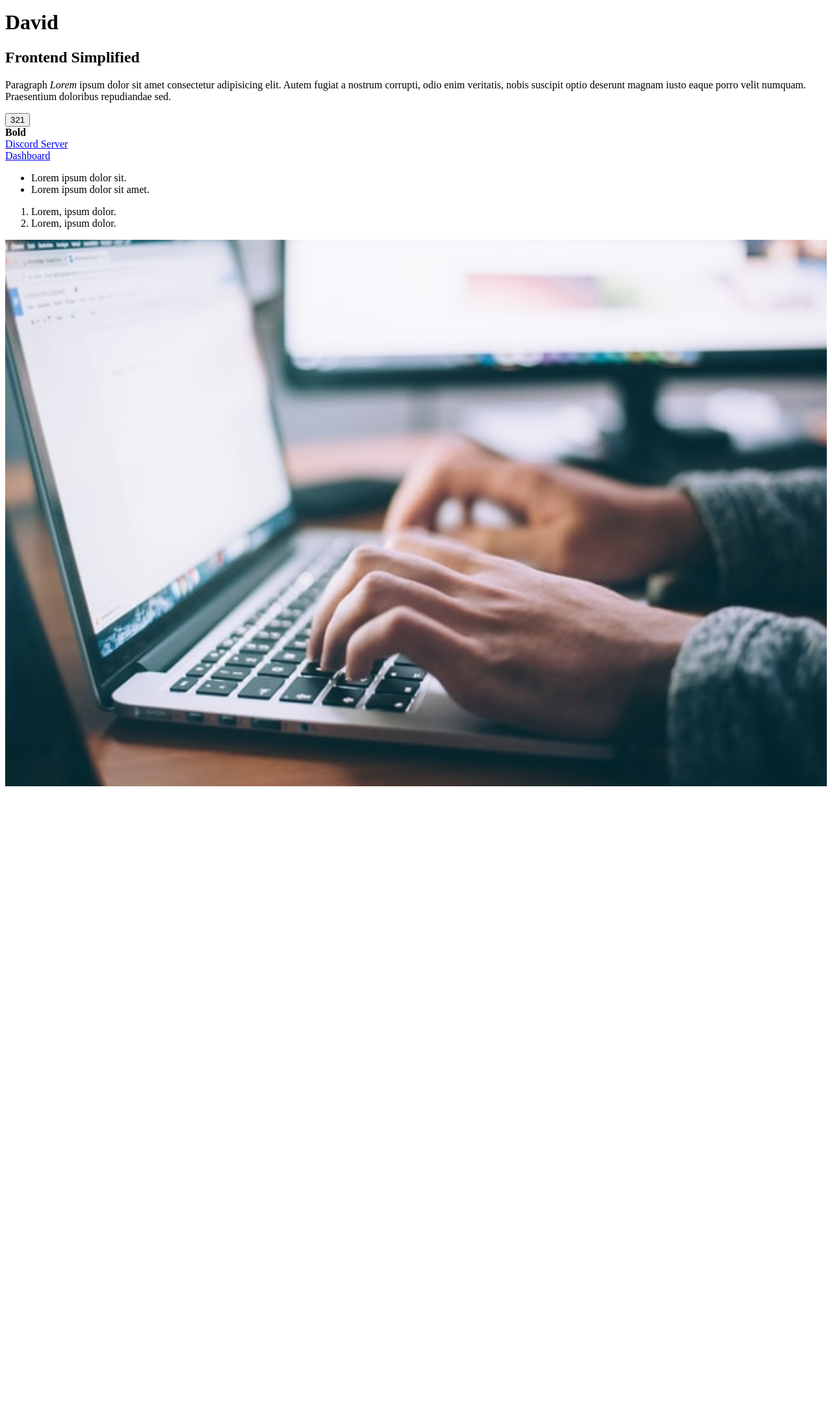
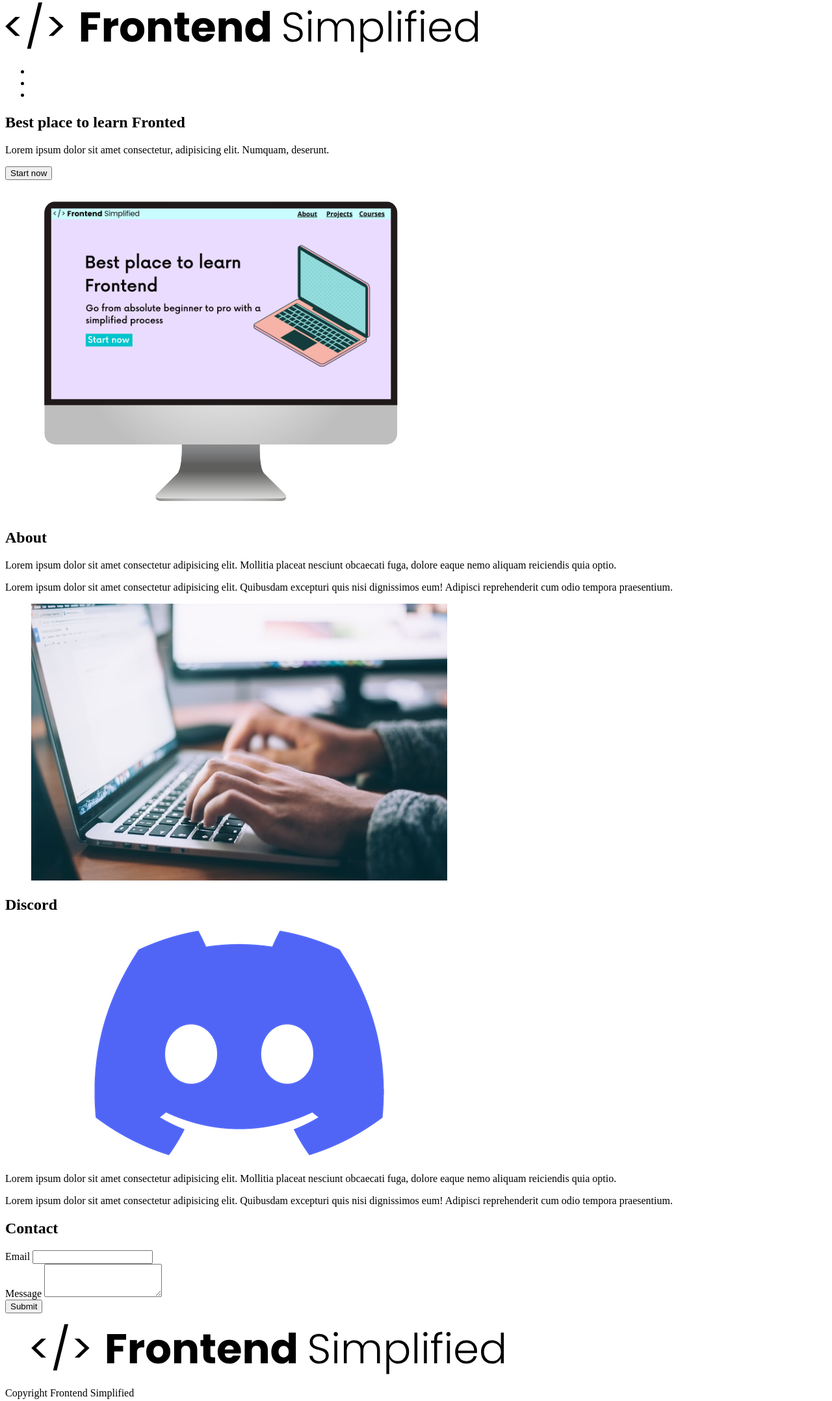
Before and after one commit to param889/param889, a plain HTML site: page index.html in a window 1280 px wide. Shown: the part 5-2161 px from the top of the page at 65% size. Before the commit the page ends 1227 px from the top, so only its background shows below. Drawn offline with Linux system fonts and the light colour scheme.

Commit message:
index.html updated

```diff
--- a/index.html
+++ b/index.html
@@ -4,30 +4,84 @@
     <meta charset="UTF-8">
     <meta http-equiv="X-UA-Compatible" content="IE=edge">
     <meta name="viewport" content="width=device-width, initial-scale=1.0">
-  <title>David</title>
+    <title>Document</title>
 </head>
 <body>
-  <h1>David</h1>
-  <h2>Frontend Simplified</h2>
-  <p>Paragraph <i>Lorem</i> ipsum dolor sit amet consectetur adipisicing elit. Autem fugiat a nostrum corrupti, odio enim veritatis, nobis suscipit optio deserunt magnam iusto eaque porro velit numquam. Praesentium doloribus repudiandae sed.</p>
-  <button>321</button>
+    <section>
+        <nav>
+            <img src="./photos/FES.svg" alt="">
+            <ul>
+                <li><a href="#about"></a></li>
+                <li><a href="#project"></a></li>
+                <li><a href="#courses"></a></li>
+            </ul>
+        </nav>
+        <header>
             <div>
-    <b>Bold</b>
+                <h1>
+                    Best place to learn Fronted
+                </h1>
+
+                <p>Lorem ipsum dolor sit amet consectetur, adipisicing elit. Numquam, deserunt.</p>
+                <button>Start now</button>
             </div>
-  <a href="https://discord.gg/frontend" target="_blank">Discord Server</a>
+            <figure>
+                <img src="./photos/laptop.png" alt="">
+            </figure>
+        </header>
+    </section>
+        <main>
+            <section>
+                <h2>About</h2>
                 <div>
-  <!-- Create a link that opens up dashboard in a new tab -->
-  <a href="dashboard.html" target="_blank">Dashboard</a>
+
+                    <p>Lorem ipsum dolor sit amet consectetur adipisicing elit. Mollitia placeat nesciunt obcaecati fuga, dolore eaque nemo aliquam reiciendis quia optio.</p>
+                    <p>Lorem ipsum dolor sit amet consectetur adipisicing elit. Quibusdam excepturi quis nisi dignissimos eum! Adipisci reprehenderit cum odio tempora praesentium.</p>
+
+                    <figure>
+                        <img src="./photos/about.jpg" alt="computer">
+                    </figure>
                 </div>
-  <ul>
-    <li>Lorem ipsum dolor sit.
-    </li>
-    <li>Lorem ipsum dolor sit amet.</li>
-  </ul>
-  <ol>
-    <li>Lorem, ipsum dolor.</li>
-    <li>Lorem, ipsum dolor.</li>
-  </ol>
-  <img width="100%" src="./photos/about.jpg" alt="computer">
+            </section>
+            <section>
+                <h2>Discord</h2>
+                <div>
+                    <figure>
+                        <img src="./photos/discord.png" alt="computer">
+                    </figure>
+                    <p>Lorem ipsum dolor sit amet consectetur adipisicing elit. Mollitia placeat nesciunt obcaecati fuga, dolore eaque nemo aliquam reiciendis quia optio.</p>
+                    <p>Lorem ipsum dolor sit amet consectetur adipisicing elit. Quibusdam excepturi quis nisi dignissimos eum! Adipisci reprehenderit cum odio tempora praesentium.</p>
+
+
+                </div>
+            </section>
+            <section>
+                <h1>Contact</h1>
+                <form>
+                <label for="">Email</label>
+                <input type="text">
+
+                <div>
+                    <label for="">Message</label>
+                    <textarea name="" id="" rows="3"></textarea>
+                </div>
+                <button>Submit</button>
+
+                </form>
+            </section>
+
+        </main>
+        <footer>
+            <figure>
+                <img src="./photos/FES.svg" alt="">
+            </figure>
+            <div>
+                <a href="#about"></a>
+                <a href="#Projects"></a>
+                <a href="#Discord"></a>
+                <a href="#courses"></a>
+            </div>
+            <p>Copyright Frontend Simplified</p>
+        </footer>
 </body>
 </html>
```
Lines whose indentation alone changed are shown as unchanged.
